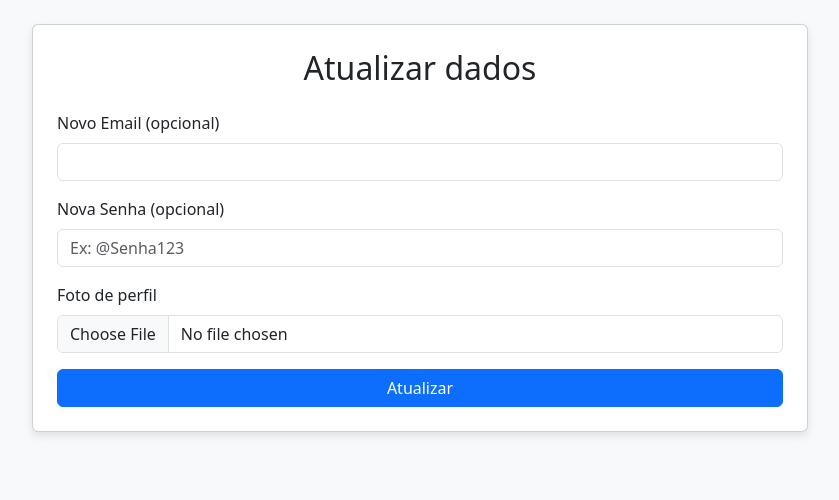
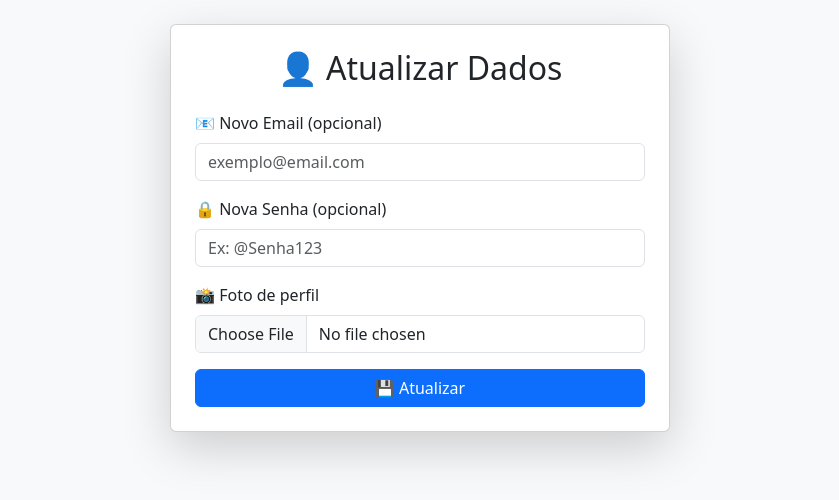
Before and after one commit to israias23/espelho_pessoal, a Flask app: page /update_profile in a window 1280 px wide. Shown: the part 62-562 px from the top of the page, without its empty margins (220-1059 px from the left). Run offline with Flask 3, Linux system fonts and the light colour scheme; the visitor is signed in with stand-in values (Sample User, id 1); some libraries are stand-ins or nearby versions.

Commit message:
Update update_profile.html

```diff
--- a/templates/update_profile.html
+++ b/templates/update_profile.html
@@ -1,22 +1,52 @@
 {% extends 'base.html' %}
-{% block title %}Update Profile{% endblock %}
+{% block title %}Atualizar Perfil{% endblock %}
 {% block content %}
-<div class="card p-4">
-    <h2 class="text-center mb-4">Atualizar dados</h2>
-    <form method="POST" enctype="multipart/form-data">
+
+<div class="card shadow-lg p-4 mx-auto" style="max-width: 500px;">
+  <h2 class="text-center mb-4">👤 Atualizar Dados</h2>
+
+  <form method="POST" action="{{ url_for('auth.update_profile') }}" enctype="multipart/form-data">
+    <!-- Novo Email -->
     <div class="mb-3">
-            <label class="form-label">Novo Email (opcional)</label>
-            <input type="email" name="email" class="form-control">
+      <label class="form-label">📧 Novo Email (opcional)</label>
+      <input type="email" name="email" class="form-control" placeholder="exemplo@email.com">
     </div>
+
+    <!-- Nova Senha -->
     <div class="mb-3">
-            <label class="form-label">Nova Senha (opcional)</label>
+      <label class="form-label">🔒 Nova Senha (opcional)</label>
       <input type="password" name="password" placeholder="Ex: @Senha123" class="form-control">
     </div>
+
+    <!-- Foto de Perfil -->
     <div class="mb-3">
-            <label class="form-label">Foto de perfil</label>
-            <input type="file" name="profile_photo" class="form-control" accept="image/*">
+      <label class="form-label">📸 Foto de perfil</label>
+      <input type="file" name="profile_photo" class="form-control" accept="image/*" onchange="previewProfilePhoto(this)">
+      <div class="text-center mt-3">
+        <img id="profilePreview" class="rounded-circle shadow" style="display:none; max-width:120px; border: 3px solid #ddd;">
       </div>
-        <button type="submit" class="btn btn-primary w-100">Atualizar</button>
+    </div>
+
+    <!-- Botão -->
+    <button type="submit" class="btn btn-primary w-100">
+      💾 Atualizar
+    </button>
   </form>
 </div>
+
+<script>
+function previewProfilePhoto(input) {
+  const preview = document.getElementById("profilePreview");
+  const file = input.files[0];
+  if (file) {
+    const reader = new FileReader();
+    reader.onload = e => {
+      preview.src = e.target.result;
+      preview.style.display = "block";
+    };
+    reader.readAsDataURL(file);
+  }
+}
+</script>
+
 {% endblock %}
```
Lines whose indentation alone changed are shown as unchanged.
